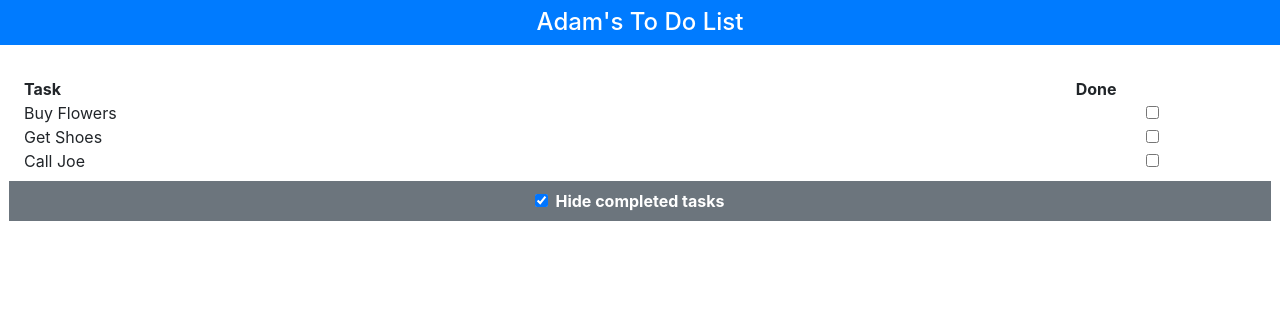
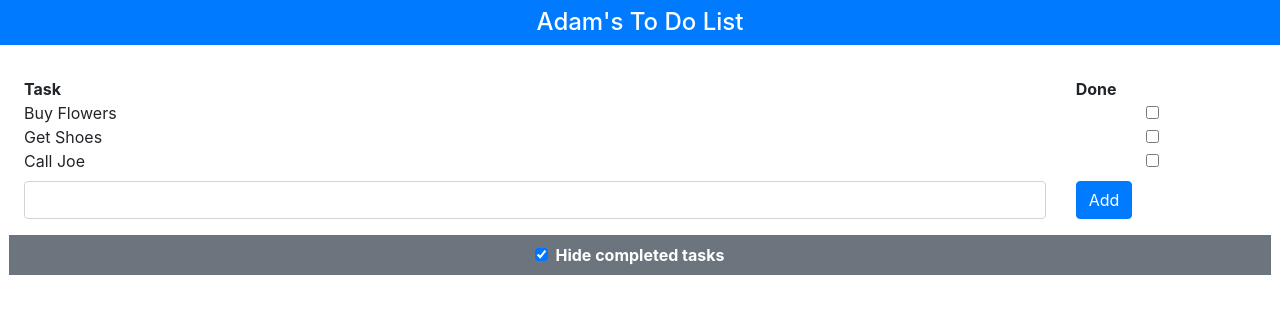
Before and after one commit to misov/vue, a Vue app: page / in a window 1280 px wide. Shown: the top 314 px of the page. Built offline with nearby package versions, Linux system fonts and the light colour scheme.

Commit message:
create new tasks

```diff
--- a/src/App.vue
+++ b/src/App.vue
@@ -18,6 +18,15 @@
         </div>
       </div>
 
+      <div class="row py-2">
+          <div class="col">
+              <input v-model="newItemText" class="form-control" />
+          </div>
+          <div class="col-2">
+              <button class="btn btn-primary" v-on:click="addNewTodo">Add</button>
+          </div>
+      </div>
+
       <div class="row bg-secondary py-2 mt-2 text-white">
           <div class="col text-center">
               <input type="checkbox" v-model="hideCompleted" class="form-check-input" />
@@ -35,7 +44,7 @@
 export default {
   name: 'app',
 
-  data(){
+  data() {
     return {
       name: "Adam",
 
@@ -44,15 +53,23 @@
         {action:"Collect Tickets", done: true},
         {action:"Call Joe", done: false}],
 
-      hideCompleted: true
+      hideCompleted: true,
+      newItemText: ""
     }
   },
 
   computed: {
-      filteredTasks() {
-          //return this.hideCompleted ? this.tasks.filter(t => !t.done) : this.tasks
-          return this.hideCompleted ? this.tasks.filter(MyFilterCallback) : this.tasks
-      }
+    filteredTasks() {
+      //return this.hideCompleted ? this.tasks.filter(t => !t.done) : this.tasks
+      return this.hideCompleted ? this.tasks.filter(MyFilterCallback) : this.tasks
+    }
+  },
+
+  methods: {
+    addNewTodo() {
+      this.tasks.push({action: this.newItemText, done: false});
+      this.newItemText = "";
+    }
   }
 }
 
```
